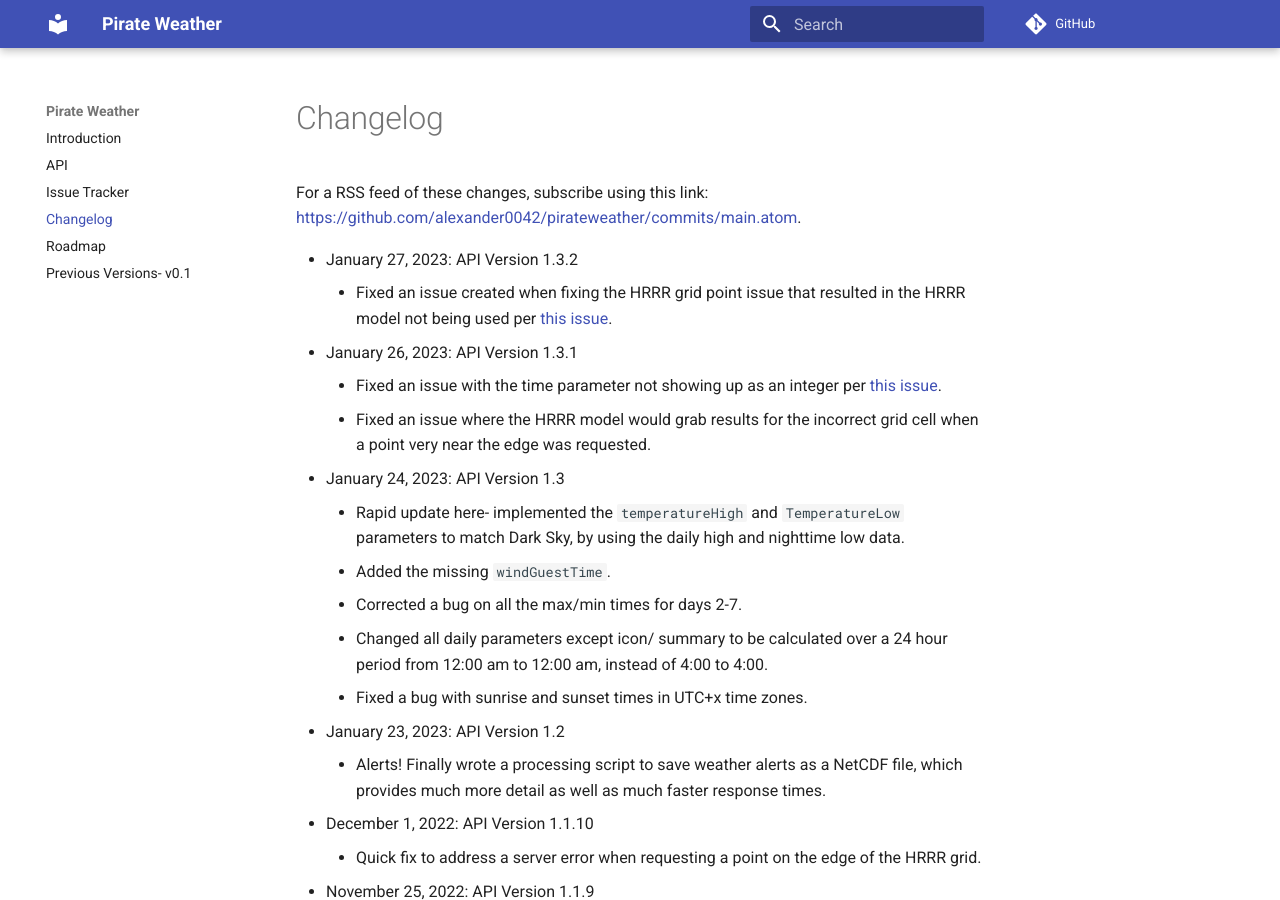
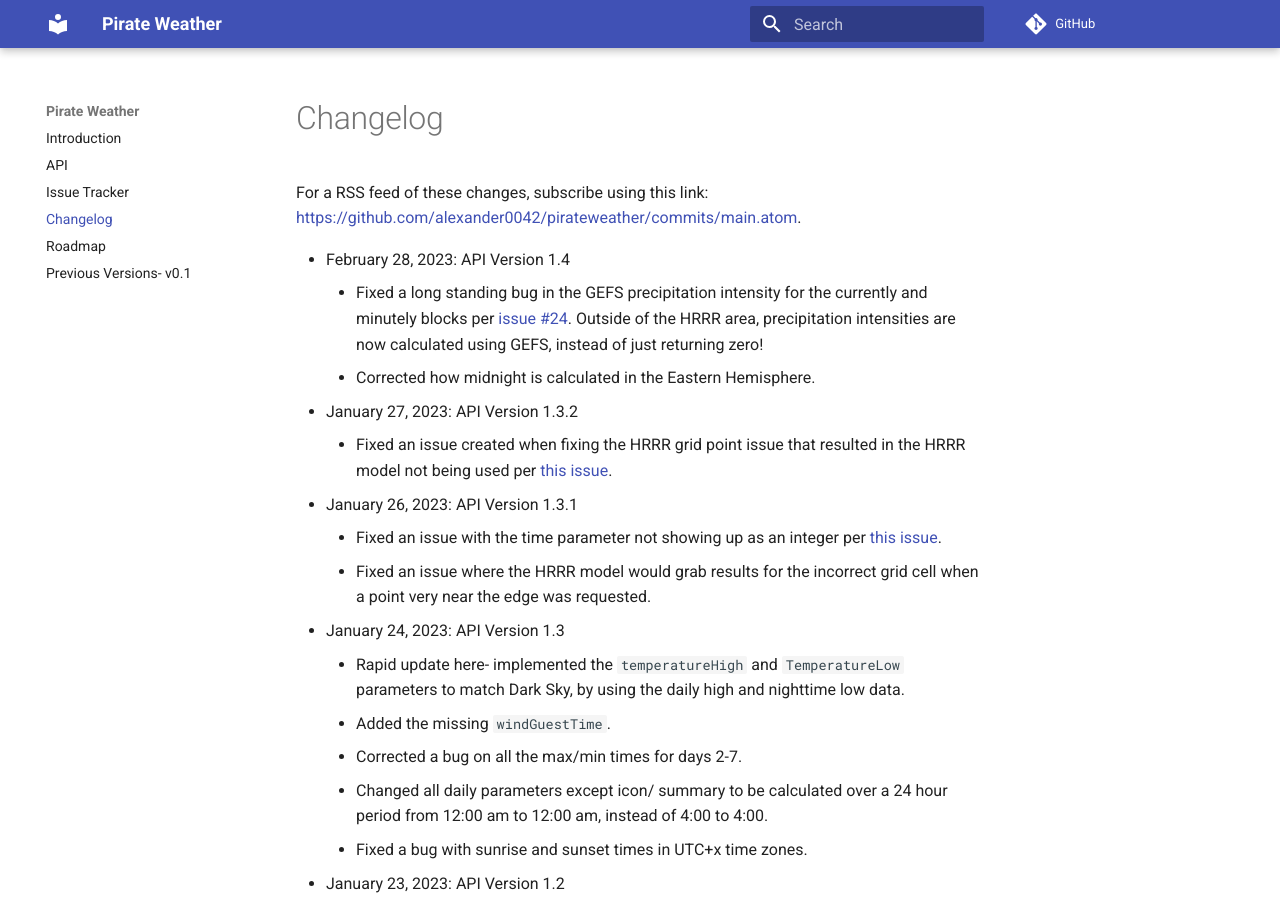
Before and after one commit to Pirate-Weather/pirateweather, an MkDocs documentation site: the page built from docs/changelog.md, in a window 1280 px wide and 900 px high. Built offline with MkDocs 1.6.1 and Material for MkDocs 9.7.7, drawn with Linux system fonts in a browser that asks for light colours; comment, search, counter and statistics services are not loaded; some of the changed text lies outside the part shown.

Commit message:
Update changelog for v1.4

```diff
--- a/docs/changelog.md
+++ b/docs/changelog.md
@@ -2,6 +2,9 @@
 
 For a RSS feed of these changes, subscribe using this link: <https://github.com/alexander0042/pirateweather/commits/main.atom>.
 
+* February 28, 2023: API Version 1.4
+	* Fixed a long standing bug in the GEFS precipitation intensity for the currently and minutely blocks per [issue #24](https://github.com/alexander0042/pirateweather/issues/24). Outside of the HRRR area, precipitation intensities are now calculated using GEFS, instead of just returning zero!
+	* Corrected how midnight is calculated in the Eastern Hemisphere.
 * January 27, 2023: API Version 1.3.2
 	* Fixed an issue created when fixing the HRRR grid point issue that resulted in the HRRR model not being used per [this issue](https://github.com/alexander0042/pirateweather/issues/22).
 * January 26, 2023: API Version 1.3.1
@@ -43,7 +46,7 @@
 	* Corrected the accumulation when sleet was forecasted (part of [issue #30](https://github.com/alexander0042/pirate-weather-ha/issues/30)).
 * February 4, 2022: API version 1.1.1
 	* Fix for missing alert description.
-* Febuary 1, 2022: API version 1.1
+* February 1, 2022: API version 1.1
     * Bugfix and performance release to clean up some things that didn't make it into V1.0.
     * Much (30%) faster API response times by changing how the nearest grid cell lookup is performed. The grid cell is now calculated directly using the HRRR/ GFS grid math, as opposed to reading from an index file. The time zone lookup has also been optimized to only call the lookup function once.
     * Fixed the implementation of the "exclude" option.
```
Also changed, not shown: docs/API.md (+1 -1 lines).
